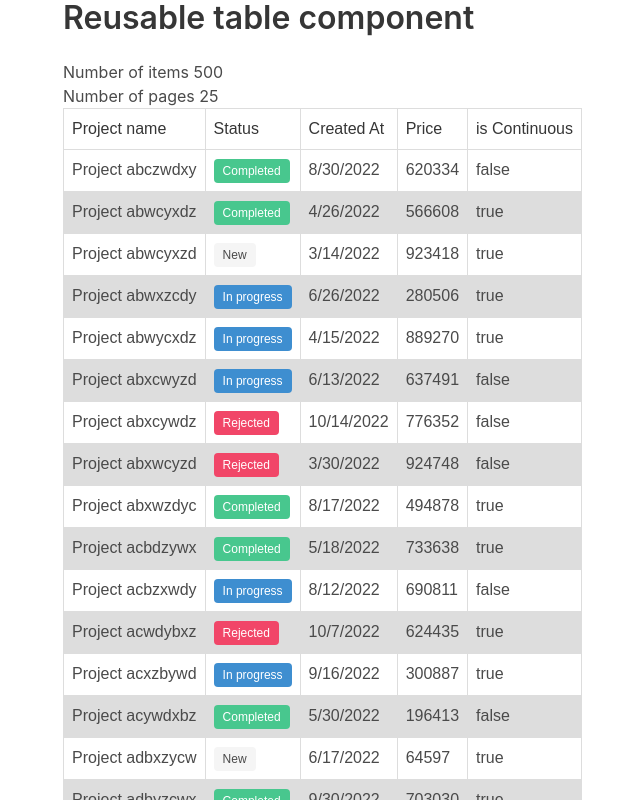
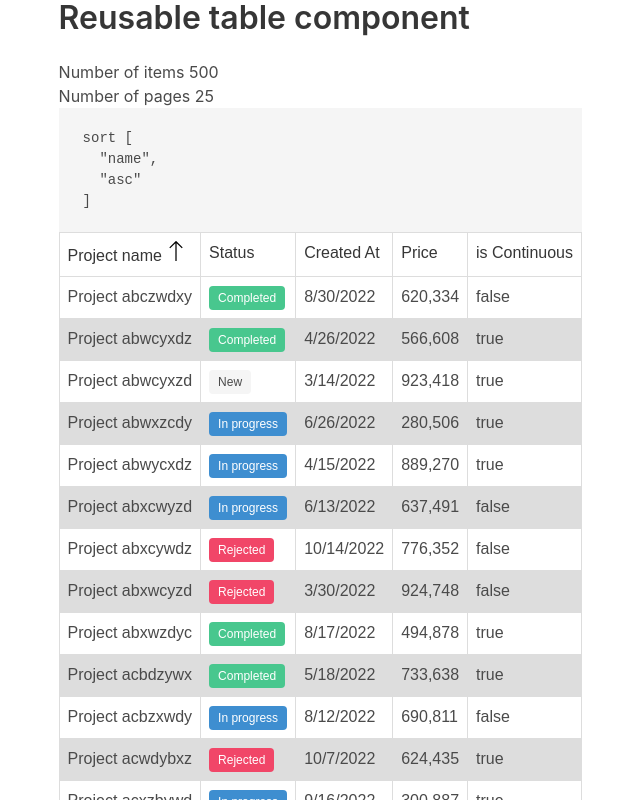
Before and after one commit to jimmzzz/table-component, a Vue app: page / in a window 1280 px wide. Both pictures are taken after a click on the element "Project name". Shown: the top 800 px of the page, without its empty margins (58-698 px from the left). Built offline with nearby package versions, Linux system fonts and the light colour scheme.

Commit message:
[feature] sorting ASC/DSC

```diff
--- a/src/App.vue
+++ b/src/App.vue
@@ -10,9 +10,9 @@ interface StatusLabels {
 const tableHeaderFields: TableHeader[] = [
   { id: 'name', label: 'Project name', sortable: true },
   { id: 'status', label: 'Status', sortable: true },
-  { id: 'createdAt', label: 'Created At' },
-  { id: 'price', label: 'Price' },
-  { id: 'isContinuous', label: 'is Continuous' },
+  { id: 'createdAt', label: 'Created At', sortable: true },
+  { id: 'price', label: 'Price', sortable: true },
+  { id: 'isContinuous', label: 'is Continuous', sortable: true },
 ];
 
 const statusLabels: StatusLabels = {
@@ -38,6 +38,9 @@ const mapTable = (value: string) => {
       </span>
       <span v-if="slotProps.property === 'createdAt'">
         {{ new Date(slotProps.field).toLocaleDateString() }}
+      </span>
+      <span v-if="slotProps.property === 'price'">
+        {{ new Intl.NumberFormat().format(slotProps.field) }}
       </span>
       <!-- {{ slotProps.property }} -->
       <!-- <span v-else>{{ slotProps.field }}</span> -->
--- a/src/components/DataTable.vue
+++ b/src/components/DataTable.vue
@@ -2,12 +2,14 @@
   <div>
     <h1>Number of items {{ tableData.length }}</h1>
     <h1>Number of pages {{ numberOfPages }}</h1>
+    <pre class="mb-20">sort {{ sort }}</pre>
 
     <table>
       <thead>
         <tr>
           <th v-for="field in props.headerFields" :key="field.id" @click="sortTableByColumn(field)">
             {{ field.label }}
+            <ToolingIcon v-if="sort[0] === field.id" :style="iconStyle" />
           </th>
         </tr>
       </thead>
@@ -25,6 +27,12 @@
 <script setup lang="ts">
 import { TableData, TableHeader } from './types';
 import { computed, ref, defineProps } from 'vue';
+import ToolingIcon from './icons/IconTooling.vue';
+
+enum SortOrder {
+  ASCENDING = 'asc',
+  DESCENDING = 'dsc',
+}
 
 const props = defineProps<{
   headerFields: TableHeader[];
@@ -33,23 +41,18 @@ const props = defineProps<{
 
 const ROWS_PER_PAGE = 20;
 const tableData = ref(props.tableData);
-const sort = ref(false);
+const sort = ref<String[]>([]);
 
 const sortTableByColumn = (field: TableHeader) => {
   if (!field.sortable) {
     console.warn(`field ${field.id} is not sortable`);
     return;
   }
-  console.log(field);
-  //   if (sort.value === field.id) {
-  //     console.log("reverse");
-  //     tableData.value.reverse();
-  //   }
 
-  sort.value = field.id;
+  sort.value = [field.id, sort.value[1] === SortOrder.ASCENDING ? SortOrder.DESCENDING : SortOrder.ASCENDING];
 };
 
-function compare(a, b, propertyName) {
+function compare(a: TableData, b: TableData, propertyName: string) {
   if (a[propertyName] < b[propertyName]) {
     return -1;
   }
@@ -61,36 +64,33 @@ function compare(a, b, propertyName) {
 
 const sortedTableData = computed(() => {
   // const x = tableData.value.slice(0, 20);
+  const sortType = sort.value[1];
 
   if (!sort.value) {
     return tableData.value;
   }
 
   const arrayCopy = [...tableData.value];
-  const y = arrayCopy.sort((a, b) => compare(a, b, sort.value));
+  let result = [];
 
-  return y;
+  if (!sortType || sortType === SortOrder.ASCENDING) {
+    result = arrayCopy.sort((a, b) => compare(a, b, String(sort.value[0])));
+  } else {
+    result = arrayCopy.sort((a, b) => compare(b, a, String(sort.value[0])));
+  }
+
+  return result;
+});
+
+const iconStyle = computed(() => {
+  return {
+    transform: sort.value[1] === SortOrder.DESCENDING ? 'rotate(180deg)' : 'rotate(0deg)',
+  };
 });
 
 const numberOfPages = computed(() => {
   return Math.floor((tableData.value.length + ROWS_PER_PAGE - 1) / ROWS_PER_PAGE);
 });
-
-const test = (object: TableData) => {
-  // const data = props.headerFields.map((field) => field.id);
-
-  // const x = object[data[index]];
-  // console.log(index);
-
-  return Object.values(object);
-};
-
-const prepareObjectForRow = (object: TableData, index: number) => {
-  const data = props.headerFields.map((field) => field.id);
-  // const x = object[data[index]];
-  console.log(object);
-  return object;
-};
 </script>
 
 <style scoped>
--- a/src/components/icons/IconTooling.vue
+++ b/src/components/icons/IconTooling.vue
@@ -1,19 +1,13 @@
-<!-- This icon is from <https://github.com/Templarian/MaterialDesign>, distributed under Apache 2.0 (https://www.apache.org/licenses/LICENSE-2.0) license-->
 <template>
   <svg
+    height="20"
+    width="20"
+    id="_1-Arrow_Up"
+    data-name="1-Arrow Up"
     xmlns="http://www.w3.org/2000/svg"
-    xmlns:xlink="http://www.w3.org/1999/xlink"
-    aria-hidden="true"
-    role="img"
-    class="iconify iconify--mdi"
-    width="24"
-    height="24"
-    preserveAspectRatio="xMidYMid meet"
-    viewBox="0 0 24 24"
+    viewBox="0 0 32 32"
   >
-    <path
-      d="M20 18v-4h-3v1h-2v-1H9v1H7v-1H4v4h16M6.33 8l-1.74 4H7v-1h2v1h6v-1h2v1h2.41l-1.74-4H6.33M9 5v1h6V5H9m12.84 7.61c.1.22.16.48.16.8V18c0 .53-.21 1-.6 1.41c-.4.4-.85.59-1.4.59H4c-.55 0-1-.19-1.4-.59C2.21 19 2 18.53 2 18v-4.59c0-.32.06-.58.16-.8L4.5 7.22C4.84 6.41 5.45 6 6.33 6H7V5c0-.55.18-1 .57-1.41C7.96 3.2 8.44 3 9 3h6c.56 0 1.04.2 1.43.59c.39.41.57.86.57 1.41v1h.67c.88 0 1.49.41 1.83 1.22l2.34 5.39z"
-      fill="currentColor"
-    ></path>
+    <title>1-Arrow Up</title>
+    <path d="M26.71,10.29l-10-10a1,1,0,0,0-1.41,0l-10,10,1.41,1.41L15,3.41V32h2V3.41l8.29,8.29Z" />
   </svg>
 </template>
```
